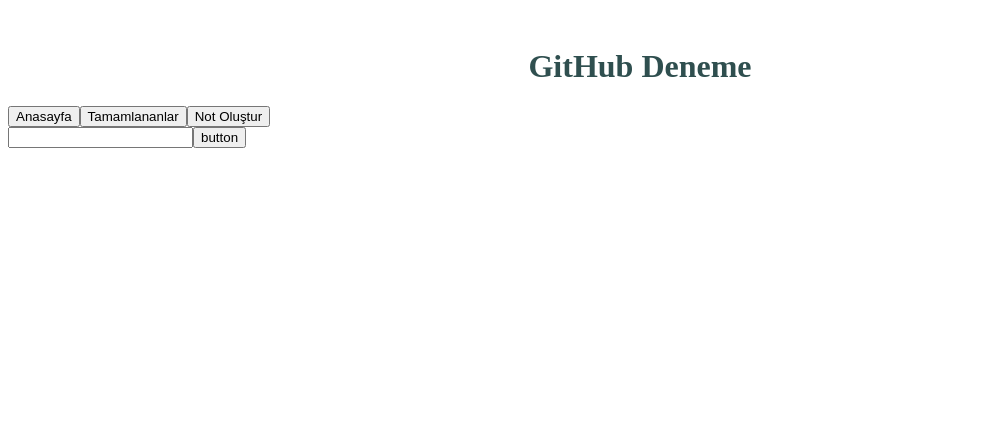
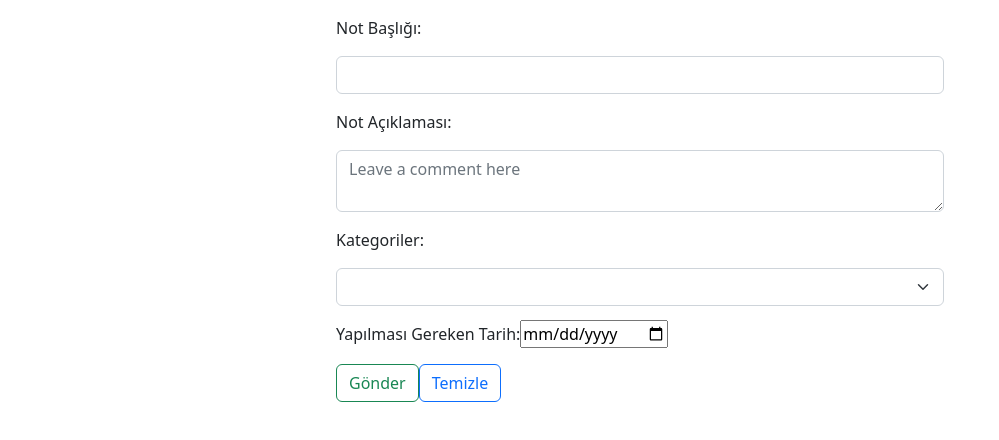
Before and after one commit to aeakpnr/denemeGithub, an Angular app: page / in a window 1280 px wide. Shown: the top 440 px of the page, without its empty margins (0-999 px from the left). Built offline with nearby package versions, Linux system fonts and the light colour scheme.

Commit message:
Form sayfası için form-control kullanıldı

```diff
--- a/angular.json
+++ b/angular.json
@@ -23,7 +23,7 @@
               "src/assets"
             ],
             "styles": [
-              "src/styles.css"
+              "src/styles.css","node_modules/bootstrap/dist/css/bootstrap.css"
             ],
             "scripts": []
           },
--- a/package.json
+++ b/package.json
@@ -18,6 +18,8 @@
     "@angular/platform-browser": "^14.2.0",
     "@angular/platform-browser-dynamic": "^14.2.0",
     "@angular/router": "^14.2.0",
+    "bootstrap": "^5.2.2",
+    "json-server": "^0.17.0",
     "rxjs": "~7.5.0",
     "tslib": "^2.3.0",
     "zone.js": "~0.11.4"
--- a/src/app/app.component.html
+++ b/src/app/app.component.html
@@ -1,3 +1,3 @@
-<h1 class="header">GitHub Deneme</h1>
-<app-deneme></app-deneme>
+<app-form-sayfasi></app-form-sayfasi>
+<!-- <app-deneme></app-deneme> -->
 <router-outlet></router-outlet>
--- a/src/app/deneme-class.ts
+++ b/src/app/deneme-class.ts
@@ -1,6 +1,6 @@
 export class DenemeClass {
-  text!:string;
-  comp:boolean=false;
-
+  baslik!:string;
+  icerik!:string;
+  kategori!:string;
 
 }
--- a/src/app/deneme/deneme.component.html
+++ b/src/app/deneme/deneme.component.html
@@ -4,9 +4,9 @@
     <button>Not Oluştur</button>
 </div>
 <div>
-  <input type="text" [(ngModel)]="name" #ngmodel required>
+  <input type="search" placeholder="Arama" [(ngModel)]="name" #ngmodel required>
   <button (click)="setValue(name)">button</button>
-  <li *ngFor="let list of denemeArray">{{list.text}}
+  <li *ngFor="let list of denemeArray">{{list.baslik}}
     <button>düzenle</button>
     <button >tamamla</button>
     <button>sil</button>
--- a/src/app/deneme/deneme.component.ts
+++ b/src/app/deneme/deneme.component.ts
@@ -13,7 +13,7 @@
 input: any;
 setValue(names:string){
 
-  this.denemeArray.push({text: names,comp: false})
+  this.denemeArray.push({baslik: names,icerik: "dsfgsfdgsdfg",kategori:"diğer"})
   console.log(this.denemeArray)
   this.name='';
 }
--- /dev/null
+++ b/src/app/form-sayfasi/form-sayfasi.component.html
@@ -0,0 +1,40 @@
+<form [formGroup]="nodeForm" (ngSubmit)="deneme()">
+<div class="container form-floating w-50 p-3">
+  <div class="form-group">
+  <span>
+    <label for="NodeHeader">Not Başlığı:</label>
+  </span>
+  <input type="text" class="form-control mt-3" for="NodeHeader" id="Baslik" formControlName="baslik">
+</div>
+<div class="form-group">
+  <span>
+    <label class="mt-3" for="floatingTextarea">Not Açıklaması:</label>
+  </span>
+  <textarea class="form-control mt-3" placeholder="Leave a comment here" id="floatingTextarea" formControlName="icerik"></textarea>
+</div>
+<div class="form-group">
+ <span>
+    <label class="mt-3" for="floatingSelectGrid">Kategoriler:</label>
+  </span>
+  <select class="form-select mt-3" formControlName="kategori" id="kategori">
+    <option selected>Kategorilerden Birini Seçiniz</option>
+    <option value="1">Ev</option>
+    <option value="2">Okul</option>
+    <option value="3">İş</option>
+    <option value="4">Arkadaşlar</option>
+    <option value="5">Diğer</option>
+  </select>
+</div>
+<div class="form-group">
+  <span>
+    <label class="mt-3" for="date">Yapılması Gereken Tarih:</label>
+  </span>
+  <input class="form-date" formControlName="tarih" type="date" id="date">
+</div>
+<div>
+  <button class="btn btn-outline-success mt-3" type="submit">Gönder</button>
+  <button class="btn btn-outline-primary mt-3">Temizle</button>
+</div>
+</div>
+
+</form>
--- /dev/null
+++ b/src/app/form-sayfasi/form-sayfasi.component.ts
@@ -0,0 +1,24 @@
+import { Component, OnInit } from '@angular/core';
+import { FormControl, FormGroup } from '@angular/forms';
+
+@Component({
+  selector: 'app-form-sayfasi',
+  templateUrl: './form-sayfasi.component.html',
+  styleUrls: ['./form-sayfasi.component.css']
+})
+export class FormSayfasiComponent implements OnInit {
+
+  constructor() { }
+
+  ngOnInit(): void {
+  }
+nodeForm=new FormGroup({
+  baslik: new FormControl(''),
+  icerik:new FormControl(''),
+  kategori:new FormControl(''),
+  tarih:new FormControl('')
+});
+deneme(){
+  console.log(this.nodeForm.value)
+}
+}
--- /dev/null
+++ b/src/db.json
@@ -0,0 +1,14 @@
+{
+"name":[
+  {
+    "id":1,
+    "name":"ahmet"
+  }
+],
+"lastName":[
+  {
+    "id":2,
+    "name":"akpınar"
+  }
+]
+}
```
Also changed, not shown: src/app/app.module.ts (+6 -2 lines), src/app/form-sayfasi/form-sayfasi.component.css (added), 2 other files (tests, documents, lock files or other folders).
